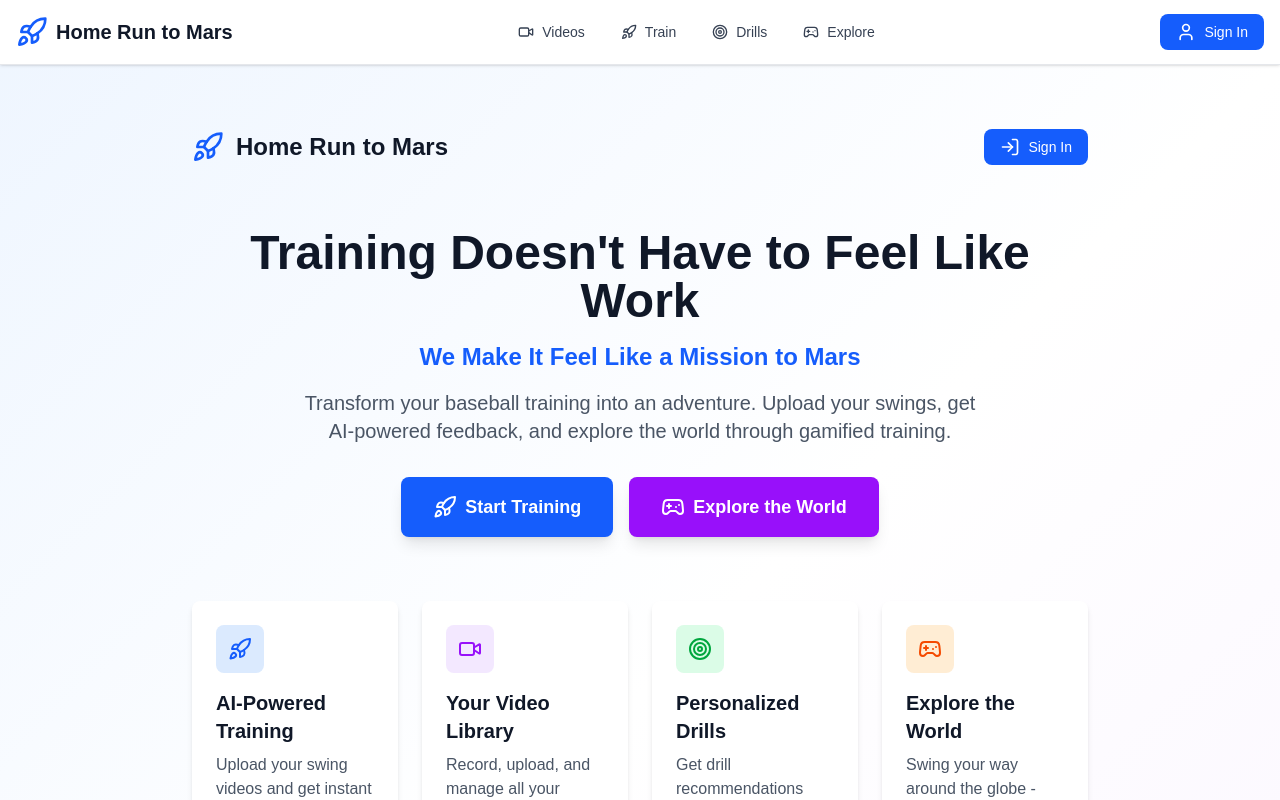
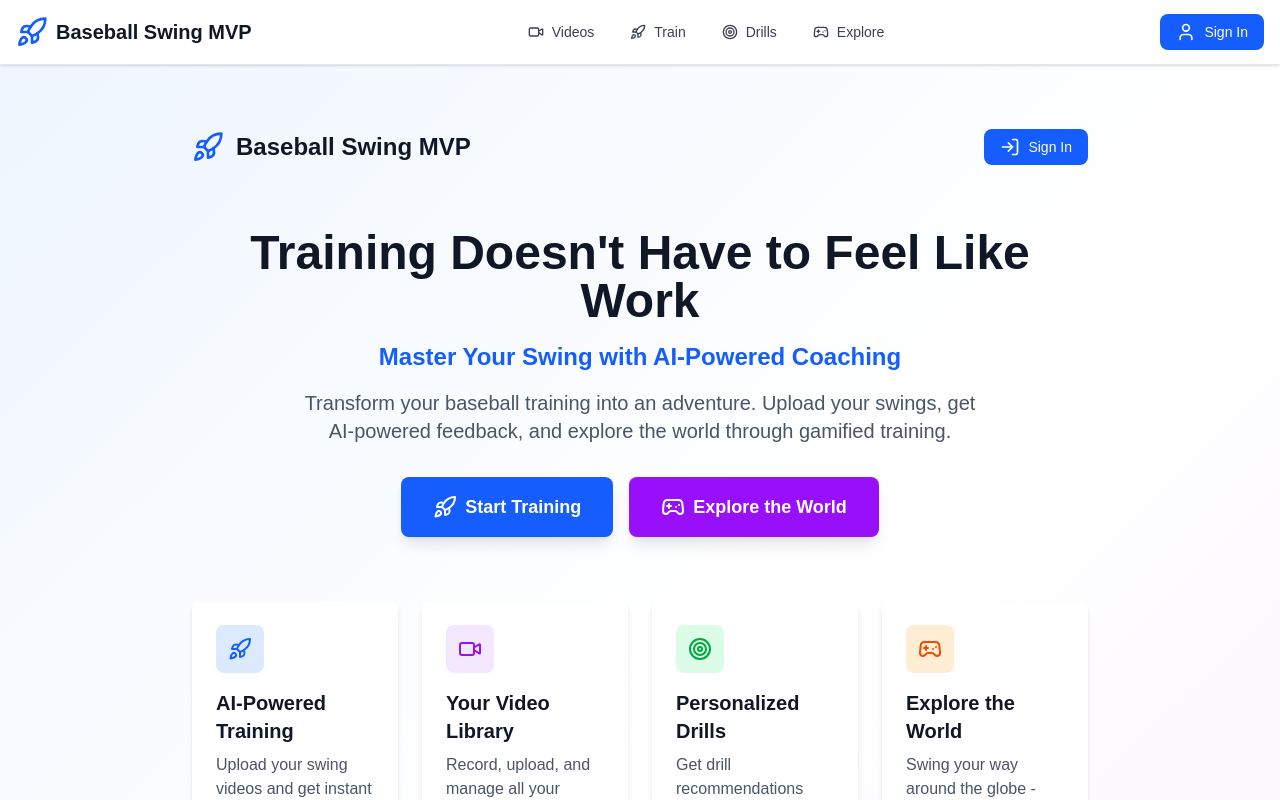
Before and after one commit to Joshober/BaseballTrainer, a Next.js app: page / in a window 1280 px wide. Shown: the top 800 px of the page. Built offline with nearby package versions, Linux system fonts and the light colour scheme.

Commit message:
Update project name to Baseball Swing MVP and remove unused navigation items

```diff
--- a/app/layout.tsx
+++ b/app/layout.tsx
@@ -14,8 +14,8 @@ const geistMono = Geist_Mono({
 });
 
 export const metadata: Metadata = {
-  title: "Baseball Swing MVP - Home Run to Mars",
-  description: "Analyze your baseball swing with AI pose detection and track your progress to Mars!",
+  title: "Baseball Swing MVP",
+  description: "Analyze your baseball swing with AI pose detection and get personalized coaching feedback.",
 };
 
 export default function RootLayout({
--- a/app/page.tsx
+++ b/app/page.tsx
@@ -11,7 +11,7 @@ export default function Home() {
           <header className="flex justify-between items-center mb-16">
             <div className="flex items-center gap-3">
               <Rocket className="w-8 h-8 text-blue-600" />
-              <h1 className="text-2xl font-bold text-gray-900">Home Run to Mars</h1>
+              <h1 className="text-2xl font-bold text-gray-900">Baseball Swing MVP</h1>
             </div>
             <AuthButton />
           </header>
@@ -22,7 +22,7 @@ export default function Home() {
               Training Doesn't Have to Feel Like Work
             </h2>
             <p className="text-2xl font-semibold text-blue-600 mb-4">
-              We Make It Feel Like a Mission to Mars
+              Master Your Swing with AI-Powered Coaching
             </p>
             <p className="text-xl text-gray-600 mb-8 max-w-2xl mx-auto">
               Transform your baseball training into an adventure. Upload your swings, get AI-powered feedback, and explore the world through gamified training.
--- a/components/Layout/Header.tsx
+++ b/components/Layout/Header.tsx
@@ -65,7 +65,7 @@ export default function Header() {
           {/* Logo */}
           <Link href="/" className="flex items-center gap-2">
             <Rocket className="w-8 h-8 text-blue-600" />
-            <span className="text-xl font-bold text-gray-900 hidden sm:block">Home Run to Mars</span>
+            <span className="text-xl font-bold text-gray-900 hidden sm:block">Baseball Swing MVP</span>
           </Link>
 
           {/* Desktop Navigation */}
```
Also changed, not shown: 1 other file (tests, documents, lock files or other folders).
